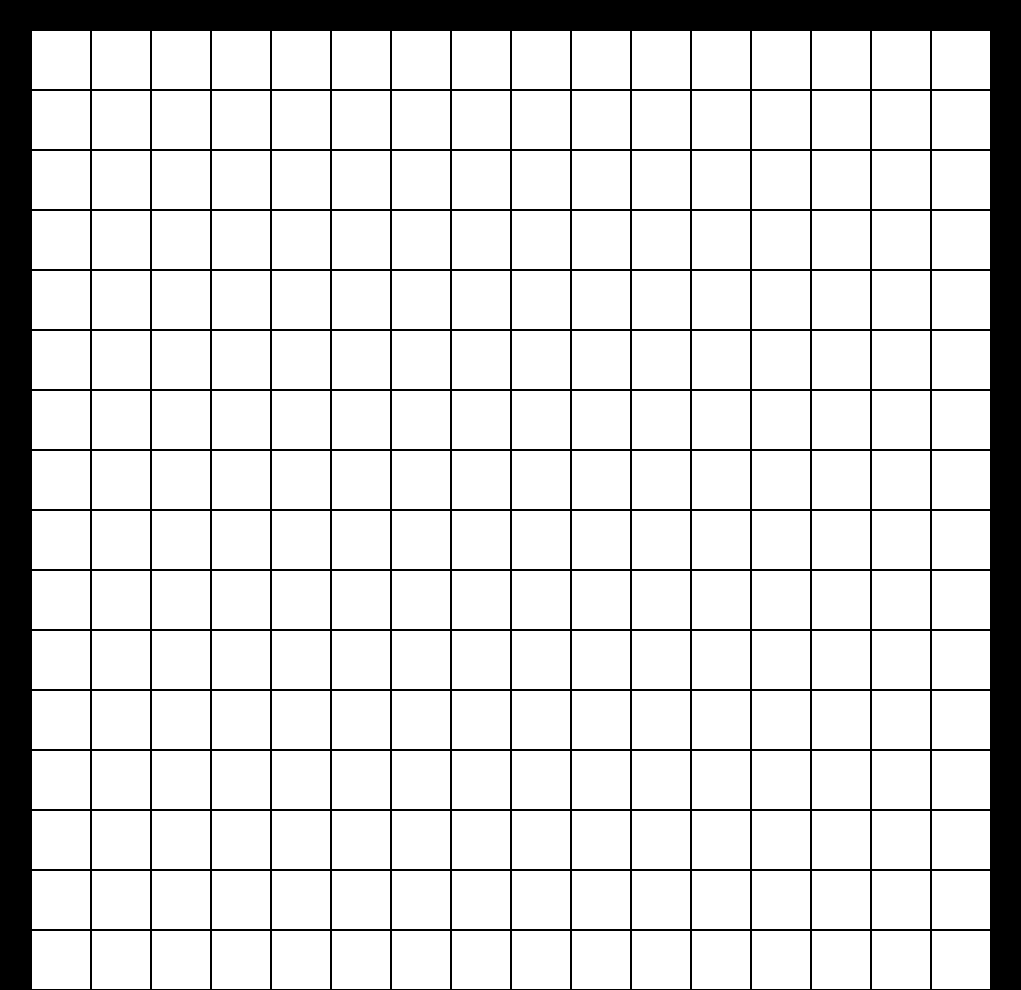
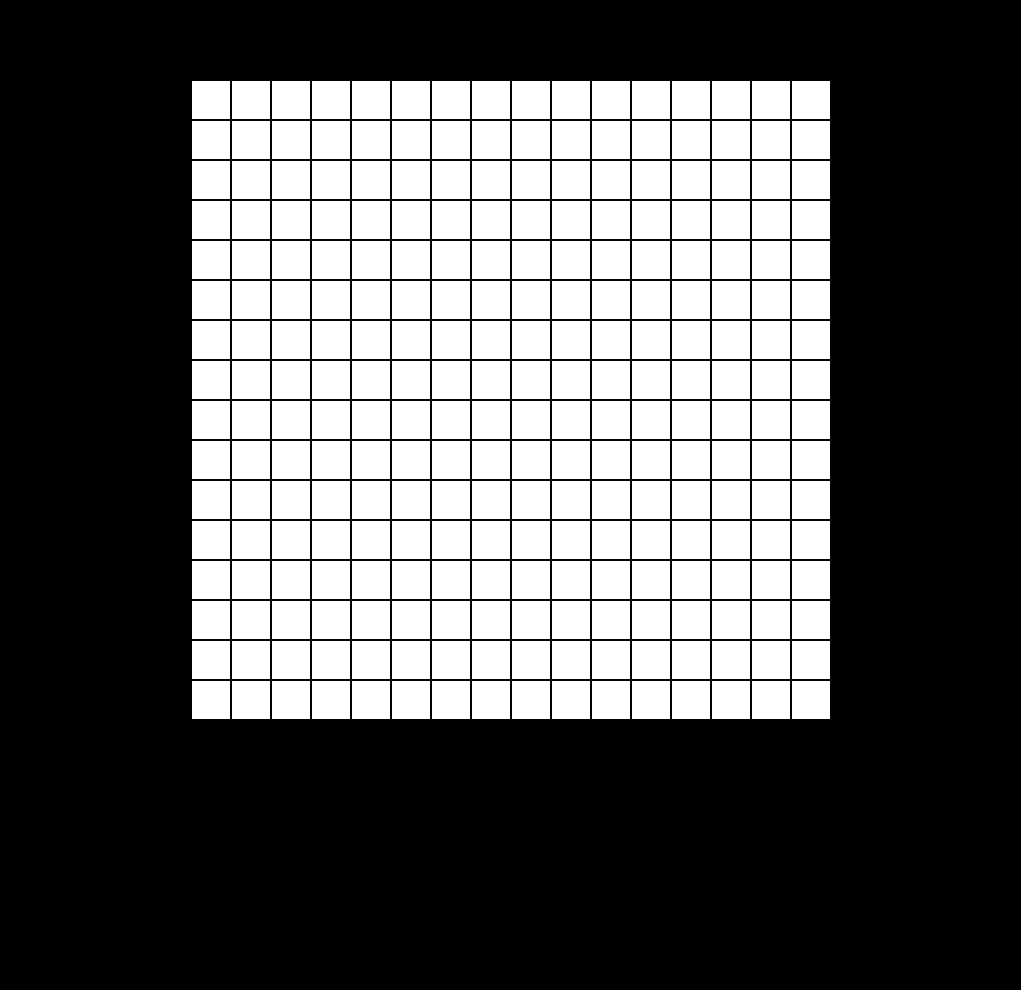
Before and after one commit to TermFerd/etch-a-sketch, a plain HTML site: page index.html in a window 1280 px wide. Shown: the whole page, without its empty margins (129-1150 px from the left). After the commit the page ends 800 px from the top, so only its background shows below. Drawn offline with Linux system fonts and the light colour scheme.

Commit message:
Update styles.css
SORTED OUT THE CENTRING OF THE BOX GODDAMN

```diff
--- a/styles.css
+++ b/styles.css
@@ -17,6 +17,20 @@ html, body {
 .main {
     height: 100%;
     width: 100%;
+    display: flex;
+    border: none;
+    align-items: center;
+    justify-content: center;
+}
+
+.container-wrapper {
+    align-self: center;
+    height: 100vw;
+    width: 100vw;
+    max-height: 80vh;
+    max-width: 80vh;
+    margin: 10%;
+    position: relative;
     border: none;
 }
 
@@ -29,14 +43,6 @@ html, body {
     border: none;
 }
 
-.container-wrapper {
-    height: 75vw;
-    width: 75vw;
-    margin: 30px auto;
-    position: relative;
-    border: none;
-}
-
 div.gridSquare {
     border: 0.2px solid black;
 }
```
